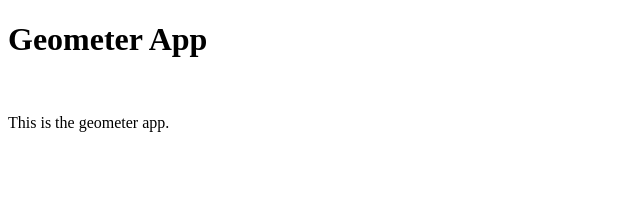
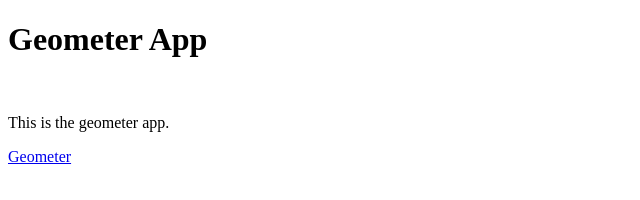
Before and after one commit to blau99/geometer_app, a plain HTML site: page index.html in a window 1280 px wide. Shown: the full height of the page, 0-640 px from the left. Drawn offline with Linux system fonts and the light colour scheme.

Commit message:
added name to link

```diff
--- a/index.html
+++ b/index.html
@@ -11,7 +11,7 @@
 
     <br>
     <p>This is the geometer app.</p>
-    <a href="https://github.com/blau99/geometer"></a>
+    <a href="https://github.com/blau99/geometer">Geometer</a>
 
 </body>
 </html>
```
